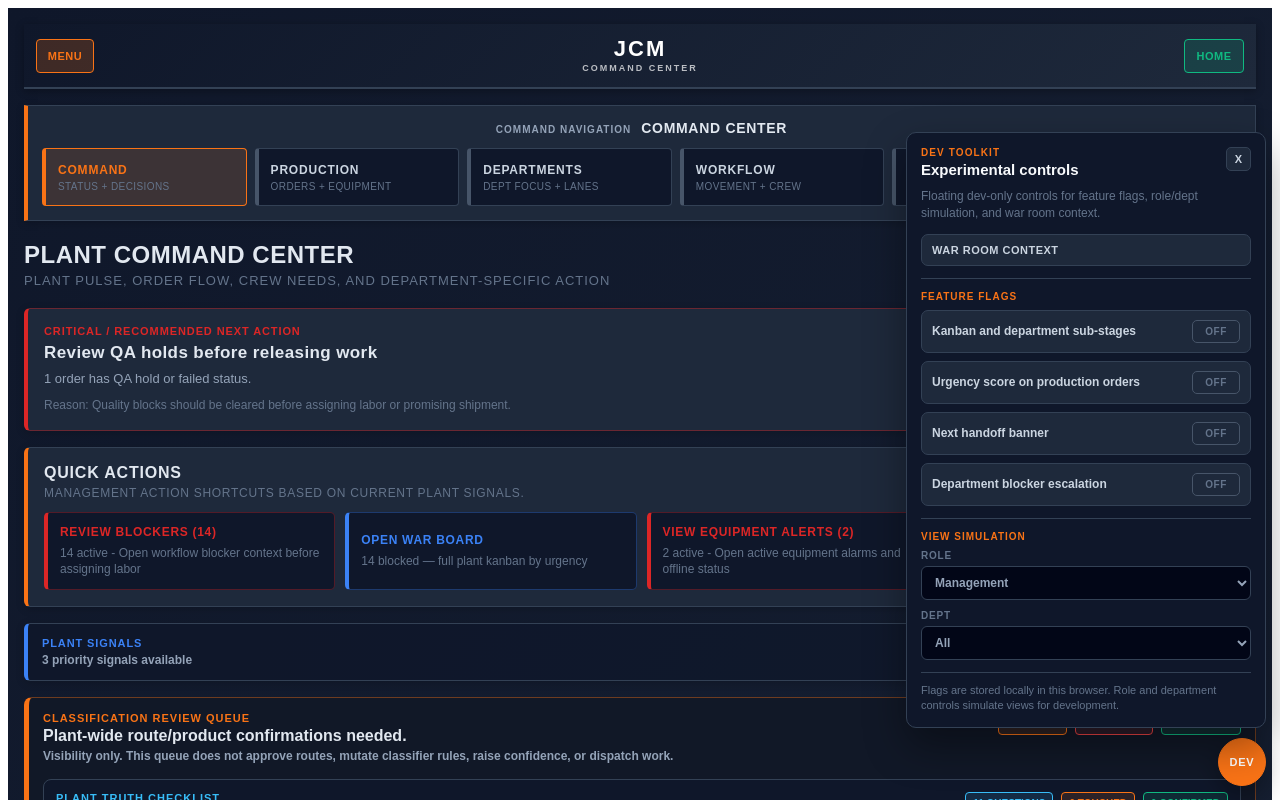
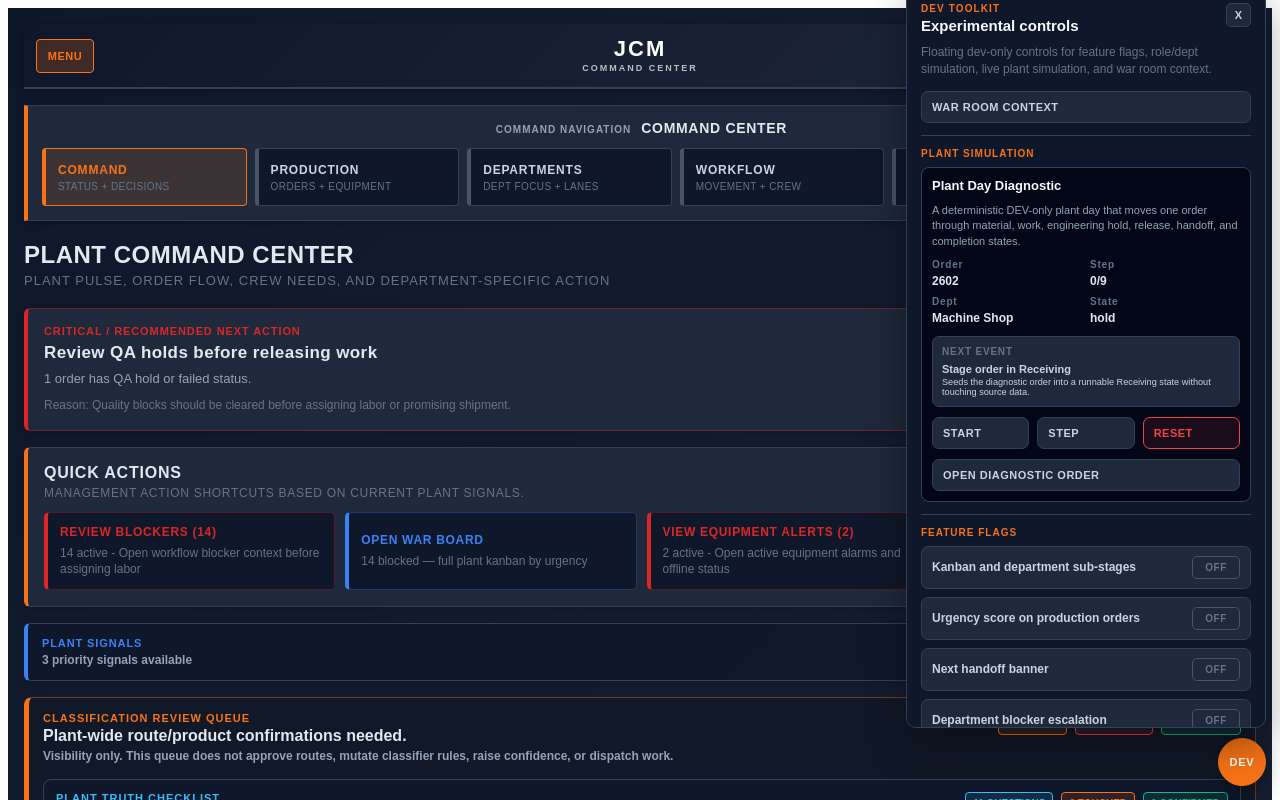
Before and after one commit to jcm-digital-coworker/JCM-Command-Center, a React (Vite) app: page / in a window 1280 px wide. Both pictures are taken after a click on the button "DEV". Shown: the top 800 px of the page. Built offline with nearby package versions, Linux system fonts and the light colour scheme.

Commit message:
Wire plant simulation controls into dev toolkit

```diff
--- a/src/components/shell/DevToolkitFlyout.tsx
+++ b/src/components/shell/DevToolkitFlyout.tsx
@@ -4,6 +4,14 @@ import type { AppTab, DepartmentFilter, RoleView } from '../../types/app';
 import type { WorkCenter } from '../../types/plant';
 import { FLAG_LABELS, getAllFeatureFlags, setFeatureFlag } from '../../logic/featureFlags';
 import type { FeatureFlag } from '../../logic/featureFlags';
+import {
+  PLANT_SIMULATION_UPDATED_EVENT,
+  advancePlantSimulationStep,
+  getPlantSimulationSnapshot,
+  resetPlantSimulation,
+  startPlantSimulation,
+  type PlantSimulationSnapshot,
+} from '../../simulation/plantSimulation';
 
 type DevToolkitFlyoutProps = {
   theme: 'dark' | 'light';
@@ -25,6 +33,7 @@ const roleOptions: RoleView[] = [
 ];
 
 const JCM_NAVIGATE_EVENT = 'jcm:navigate';
+const WORKFLOW_RUNTIME_UPDATED_EVENT = 'jcm-workflow-runtime-state-updated';
 
 export default function DevToolkitFlyout({
   theme,
@@ -37,11 +46,24 @@ export default function DevToolkitFlyout({
 }: DevToolkitFlyoutProps) {
   const [open, setOpen] = useState(false);
   const [flags, setFlags] = useState(() => getAllFeatureFlags());
+  const [simulation, setSimulation] = useState<PlantSimulationSnapshot>(() => getPlantSimulationSnapshot());
 
   useEffect(() => {
     const syncFlags = () => setFlags(getAllFeatureFlags());
     window.addEventListener('storage', syncFlags);
     return () => window.removeEventListener('storage', syncFlags);
+  }, []);
+
+  useEffect(() => {
+    const syncSimulation = () => setSimulation(getPlantSimulationSnapshot());
+    window.addEventListener(PLANT_SIMULATION_UPDATED_EVENT, syncSimulation);
+    window.addEventListener(WORKFLOW_RUNTIME_UPDATED_EVENT, syncSimulation);
+    window.addEventListener('storage', syncSimulation);
+    return () => {
+      window.removeEventListener(PLANT_SIMULATION_UPDATED_EVENT, syncSimulation);
+      window.removeEventListener(WORKFLOW_RUNTIME_UPDATED_EVENT, syncSimulation);
+      window.removeEventListener('storage', syncSimulation);
+    };
   }, []);
 
   function toggleFlag(flag: FeatureFlag) {
@@ -53,6 +75,23 @@ export default function DevToolkitFlyout({
   function goToWarRoomContext() {
     window.dispatchEvent(new CustomEvent(JCM_NAVIGATE_EVENT, { detail: { tab: 'warRoomContext' } }));
     setOpen(false);
+  }
+
+  function goToDiagnosticOrder() {
+    const orderNumber = simulation.activeOrder?.orderNumber;
+    window.dispatchEvent(new CustomEvent(JCM_NAVIGATE_EVENT, { detail: { tab: 'orders', orderNumber } }));
+  }
+
+  function runSimulationStart() {
+    setSimulation(startPlantSimulation());
+  }
+
+  function runSimulationStep() {
+    setSimulation(advancePlantSimulationStep());
+  }
+
+  function runSimulationReset() {
+    setSimulation(resetPlantSimulation());
   }
 
   return (
@@ -72,7 +111,7 @@ export default function DevToolkitFlyout({
           </div>
 
           <p style={descriptionStyle}>
-            Floating dev-only controls for feature flags, role/dept simulation, and war room context.
+            Floating dev-only controls for feature flags, role/dept simulation, live plant simulation, and war room context.
           </p>
 
           <button
@@ -82,6 +121,33 @@ export default function DevToolkitFlyout({
           >
             WAR ROOM CONTEXT
           </button>
+
+          <div style={sectionStyle(theme)}>
+            <div style={sectionLabelStyle}>PLANT SIMULATION</div>
+            <div style={simulationCardStyle(theme)}>
+              <div style={simulationTitleStyle(theme)}>{simulation.scenario?.name ?? 'No scenario available'}</div>
+              <p style={simulationTextStyle(theme)}>{simulation.scenario?.description ?? 'Add production orders before running simulation.'}</p>
+              <div style={simulationMetaGridStyle}>
+                <Metric label="Order" value={simulation.activeOrder?.orderNumber ?? 'None'} theme={theme} />
+                <Metric label="Step" value={`${simulation.completedSteps}/${simulation.totalSteps}`} theme={theme} />
+                <Metric label="Dept" value={simulation.activeOrder?.currentDepartment ?? 'N/A'} theme={theme} />
+                <Metric label="State" value={simulation.activeOrder?.status ?? 'N/A'} theme={theme} />
+              </div>
+              <div style={simulationStepStyle(theme)}>
+                <span style={fieldLabelStyle(theme)}>NEXT EVENT</span>
+                <strong>{simulation.nextStep?.title ?? 'Scenario complete'}</strong>
+                <small>{simulation.nextStep?.description ?? simulation.session?.lastStepTitle ?? 'Reset to run it again.'}</small>
+              </div>
+              <div style={buttonGridStyle}>
+                <button type="button" onClick={runSimulationStart} style={devTabStyle(theme)} disabled={!simulation.scenario}>START</button>
+                <button type="button" onClick={runSimulationStep} style={devTabStyle(theme)} disabled={!simulation.scenario}>STEP</button>
+                <button type="button" onClick={runSimulationReset} style={dangerButtonStyle(theme)}>RESET</button>
+              </div>
+              <button type="button" onClick={goToDiagnosticOrder} style={devTabStyle(theme)} disabled={!simulation.activeOrder}>
+                OPEN DIAGNOSTIC ORDER
+              </button>
+            </div>
+          </div>
 
           <div style={sectionStyle(theme)}>
             <div style={sectionLabelStyle}>FEATURE FLAGS</div>
@@ -133,10 +199,19 @@ export default function DevToolkitFlyout({
           </div>
 
           <div style={hintStyle(theme)}>
-            Flags are stored locally in this browser. Role and department controls simulate views for development.
+            Simulation writes local runtime overrides only. Use Start/Step, then open the diagnostic order or relevant department screen to inspect changes. Reset clears local simulation state.
           </div>
         </section>
       )}
+    </div>
+  );
+}
+
+function Metric({ label, value, theme }: { label: string; value: string | number; theme: 'dark' | 'light' }) {
+  return (
+    <div>
+      <span style={fieldLabelStyle(theme)}>{label}</span>
+      <strong style={metricValueStyle(theme)}>{value}</strong>
     </div>
   );
 }
@@ -314,6 +389,15 @@ function devTabActiveStyle(theme: 'dark' | 'light'): CSSProperties {
   };
 }
 
+function dangerButtonStyle(theme: 'dark' | 'light'): CSSProperties {
+  return {
+    ...devTabStyle(theme),
+    border: '1px solid #ef4444',
+    color: '#ef4444',
+    background: 'rgba(239,68,68,0.1)',
+  };
+}
+
 const fieldStyle: CSSProperties = {
   display: 'grid',
   gap: 5,
@@ -322,10 +406,12 @@ const fieldStyle: CSSProperties = {
 
 function fieldLabelStyle(theme: 'dark' | 'light'): CSSProperties {
   return {
+    display: 'block',
     color: theme === 'dark' ? '#64748b' : '#64748b',
     fontSize: 10,
     fontWeight: 900,
     letterSpacing: '0.8px',
+    marginBottom: 4,
   };
 }
 
@@ -354,3 +440,66 @@ function hintStyle(theme: 'dark' | 'light'): CSSProperties {
     lineHeight: 1.35,
   };
 }
+
+function simulationCardStyle(theme: 'dark' | 'light'): CSSProperties {
+  return {
+    display: 'grid',
+    gap: 10,
+    padding: 10,
+    borderRadius: 8,
+    background: theme === 'dark' ? '#020617' : '#f8fafc',
+    border: theme === 'dark' ? '1px solid #334155' : '1px solid #e2e8f0',
+  };
+}
+
+function simulationTitleStyle(theme: 'dark' | 'light'): CSSProperties {
+  return {
+    color: theme === 'dark' ? '#f8fafc' : '#0f172a',
+    fontSize: 13,
+    fontWeight: 900,
+  };
+}
+
+function simulationTextStyle(theme: 'dark' | 'light'): CSSProperties {
+  return {
+    margin: 0,
+    color: theme === 'dark' ? '#94a3b8' : '#64748b',
+    fontSize: 11,
+    lineHeight: 1.4,
+  };
+}
+
+const simulationMetaGridStyle: CSSProperties = {
+  display: 'grid',
+  gridTemplateColumns: '1fr 1fr',
+  gap: 8,
+};
+
+function metricValueStyle(theme: 'dark' | 'light'): CSSProperties {
+  return {
+    display: 'block',
+    color: theme === 'dark' ? '#e2e8f0' : '#0f172a',
+    fontSize: 12,
+    fontWeight: 900,
+    lineHeight: 1.2,
+  };
+}
+
+function simulationStepStyle(theme: 'dark' | 'light'): CSSProperties {
+  return {
+    display: 'grid',
+    gap: 2,
+    padding: 9,
+    borderRadius: 7,
+    background: theme === 'dark' ? '#1e293b' : '#ffffff',
+    border: theme === 'dark' ? '1px solid #334155' : '1px solid #e2e8f0',
+    color: theme === 'dark' ? '#cbd5e1' : '#334155',
+    fontSize: 11,
+  };
+}
+
+const buttonGridStyle: CSSProperties = {
+  display: 'grid',
+  gridTemplateColumns: '1fr 1fr 1fr',
+  gap: 8,
+};
```
